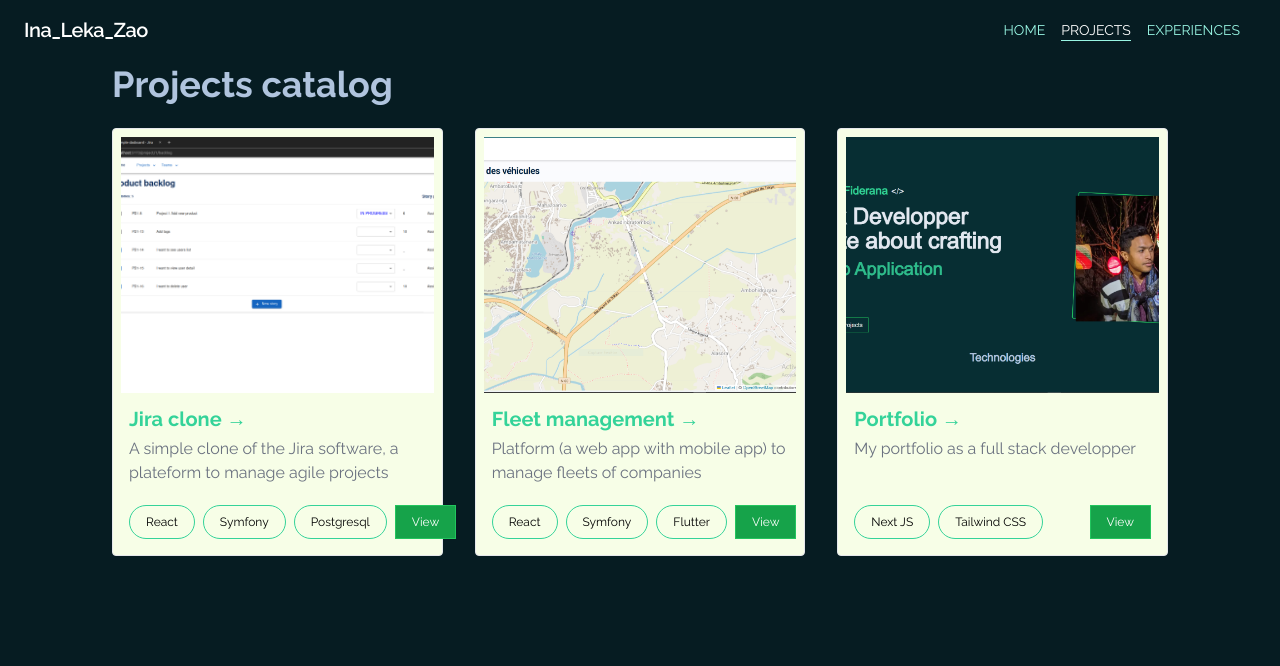
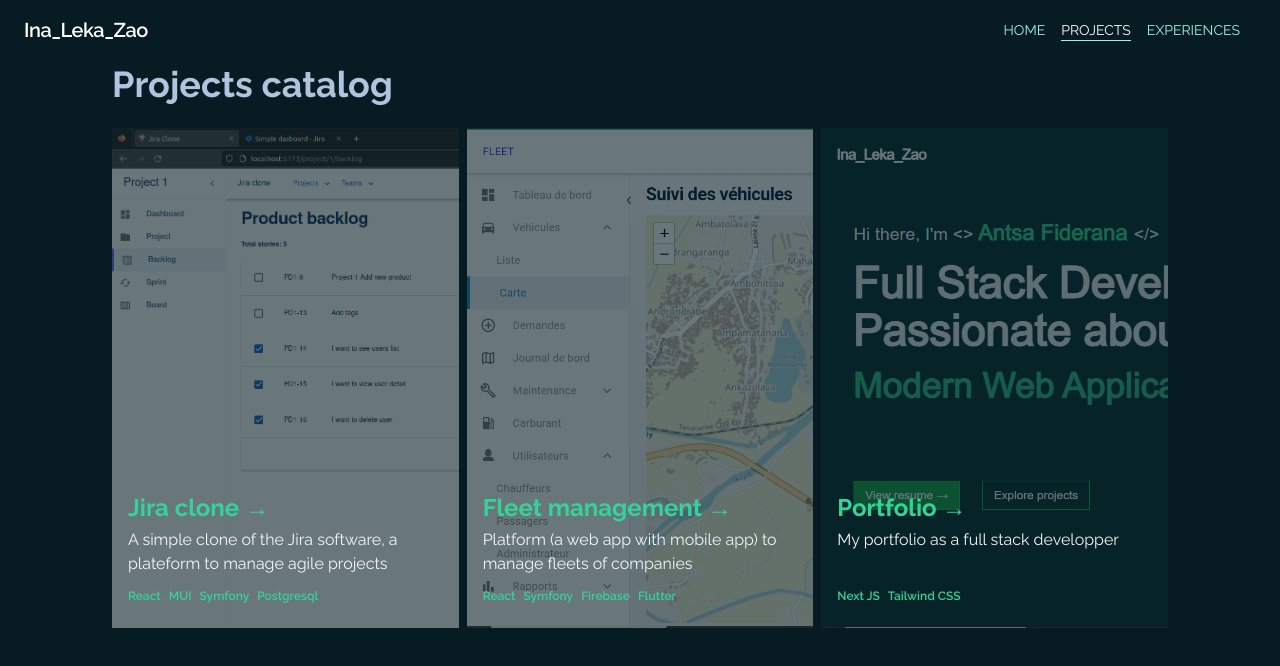
Before and after one commit to AntsaC/portfolio, a Next.js app: page /project in a window 1280 px wide. Shown: the top 666 px of the page. Built offline with nearby package versions, Linux system fonts and the light colour scheme.

Commit message:
Enhance project catalog design

```diff
--- a/src/app/project/_ui/Card.jsx
+++ b/src/app/project/_ui/Card.jsx
@@ -9,43 +9,36 @@ export default function ProjectCard({ project }) {
     <motion.div
       initial={{ opacity: 0, y: 10 }}
       whileInView={{ opacity: 1, y: 0 }}
-      whileHover={{ scale: 1.01 }}
+      whileHover={{ y: -6 }}
       transition={{ duration: 0.5 }}
-      className="bg-lime-50 border rounded p-2 flex flex-col "
+      className="flex flex-col relative h-96 lg:h-[500px]"
     >
-      <div className="h-44 lg:h-64 relative">
+      <div className=" absolute top-0 w-full h-full bg-emerald-300 opacity-40 overflow-hidden">
         <Image
           alt="Project thumbnail"
           src={"/photo/projects/" + project.key + "/" + project.thumbnail}
           fill
+          objectPosition="top left"
           objectFit="cover"
+          className="hover:scale-125 transition-all duration-1000"
         />
       </div>
-      <div className="p-2">
-        <h4 className=" font-bold text-xl mt-1 text-emerald-400 hover:text-emerald-700 transition-all duration-100">
+      <div className="p-2 z-10 absolute bottom-4 left-2 ">
+        <h4 className=" font-bold text-2xl mt-1 text-emerald-400 hover:text-emerald-200 transition-all duration-100">
           <Link href={"project/" + project.key}>{project.name} &rarr;</Link>
         </h4>
-        <p className="text-gray-500 text-base mt-1 h-12">
+        <p className="text-slate-100 text-base mt-1 h-12">
           {project.description}
         </p>
-      </div>
-      <div className="flex justify-between p-2 mt-1">
-        <div className="flex justify-around">
-          {project.tags.map((t) => (
-            <div
-              key={t}
-              className="border border-emerald-400 rounded-3xl text-xs mr-2 p-2 px-4"
-            >
-              {t}
-            </div>
-          ))}
+        <div className="flex  mt-3">
+          <div className="flex justify-around gap-2">
+            {project.tags.map((t) => (
+              <div key={t} className=" text-xs font-semibold text-emerald-400">
+                {t}
+              </div>
+            ))}
+          </div>
         </div>
-        <Link
-          className="bg-green-600 hover:bg-transparent hover:text-green-500 border text-xs border-green-500 text-white py-2 px-4 transition-all duration-300 ease-in-out hidden md:inline-block "
-          href={"project/" + project.key}
-        >
-          View
-        </Link>
       </div>
     </motion.div>
   );
--- a/src/app/project/_ui/Grid.jsx
+++ b/src/app/project/_ui/Grid.jsx
@@ -3,7 +3,7 @@ import ProjectCard from "./Card";
 
 export default function ProjectGrid() {
   return (
-    <div className="mt-6 grid grid-cols-1 lg:grid-cols-3 gap-8">
+    <div className="mt-6 grid grid-cols-1 lg:grid-cols-3 gap-2">
       {projects.map((project, index) => (
         <ProjectCard key={index} project={project} />
       ))}
--- a/src/lib/data/project.js
+++ b/src/lib/data/project.js
@@ -5,7 +5,7 @@ const projects = [
       "A simple clone of the Jira software, a plateform to manage agile projects",
     key: "Jira",
     thumbnail: "backlog.png",
-    tags: ["React", "Symfony", "Postgresql"],
+    tags: ["React", "MUI", "Symfony", "Postgresql"],
     features: [
       "Authentication based on JWT",
       "Projects management",
@@ -54,7 +54,7 @@ const projects = [
       "Platform (a web app with mobile app) to manage fleets of companies",
     key: "Fleet",
     thumbnail: "map.PNG",
-    tags: ["React", "Symfony", "Flutter"],
+    tags: ["React", "Symfony", "Firebase", "Flutter"],
     features: [
       "Authentication based on JWT",
       "Vehicles management",
```
